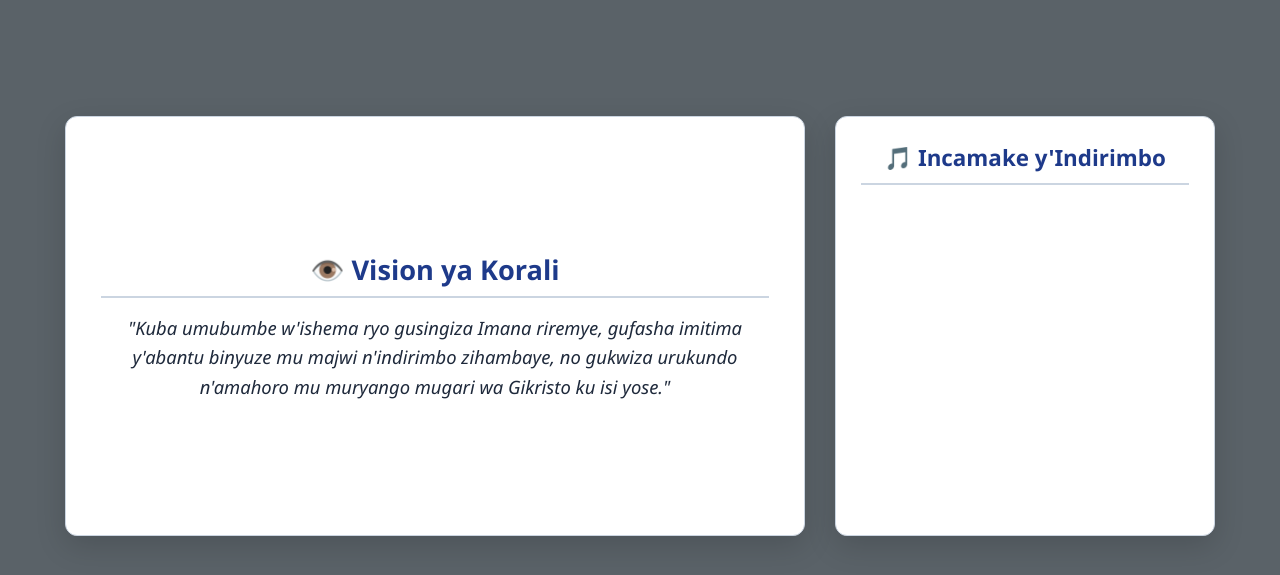
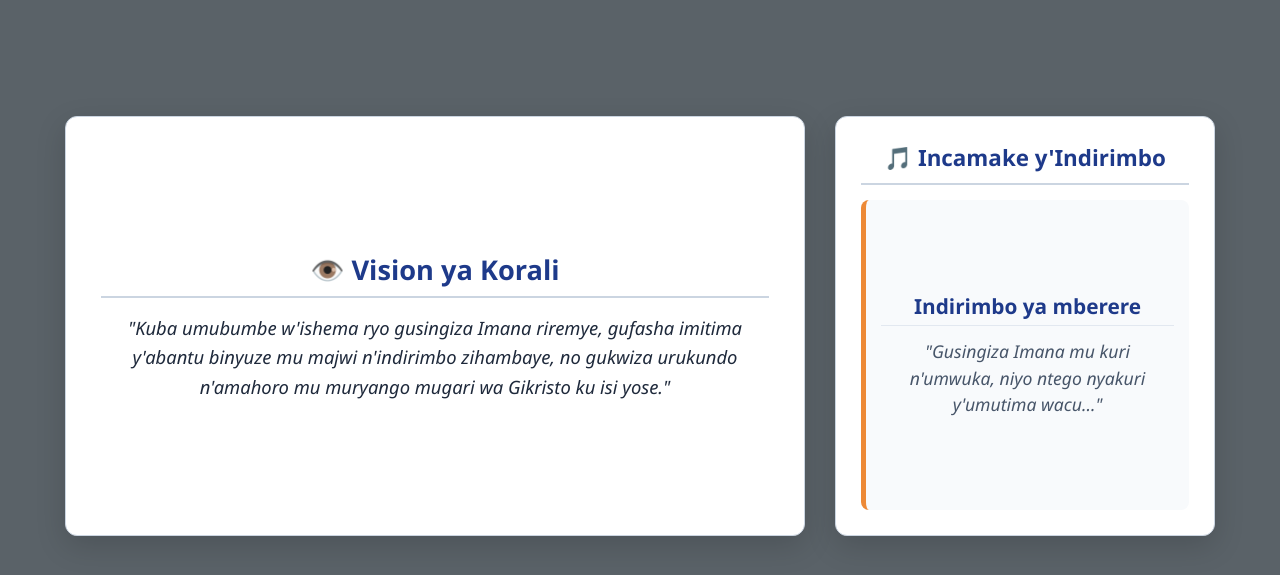
Before and after one commit to CyubahiroJMV/getsemani-choir-system, a Django app: page / in a window 1280 px wide. Shown: the part 133-708 px from the top of the page. Run offline with Django 5.2, Linux system fonts and the light colour scheme; data comes from the database, SQL or seed files in the repository.

Commit message:
Add files via upload

```diff
--- a/choir_app/templates/choir_app/index.html
+++ b/choir_app/templates/choir_app/index.html
@@ -77,7 +77,7 @@
         .left-slide-pane h2 { color: #1e3a8a; margin-top: 0; margin-bottom: 15px; font-size: 1.7em; border-bottom: 2px solid #cbd5e1; padding-bottom: 8px; text-align: center; }
         .left-slide-pane p { font-size: 1.15em; font-style: italic; color: #1e293b; line-height: 1.6; margin: 0; font-weight: 500; text-align: center; }
 
-        /* 2. IBURYO - SONGS CAROUSEL ROW (TWAHAYE IBI SURA NSHYA IHITA IKORA CAROUSEL) */
+        /* 2. IBURYO - SONGS CAROUSEL ROW */
         .right-static-section {
             width: 380px;
             height: 420px;
@@ -99,43 +99,33 @@
             top: 0;
             left: 0;
             display: none;
-            opacity: 0;
-            transition: opacity 1s ease-in-out; /* Guhindura fade effect ngo itere neza nka left section */
             height: 100%;
         }
-        .song-animated-card.active { display: block; opacity: 1; }
+        .song-animated-card.active { display: block; }
 
         .song-snippet-item {
             background: #f8fafc;
-            padding: 15px;
+            padding: 25px 15px;
             border-radius: 8px;
             border-left: 5px solid #ed8936;
             height: 100%;
             display: flex;
             flex-direction: column;
-            justify-content: space-between;
+            justify-content: center;
+            align-items: center;
         }
-        .song-snippet-item h4 { margin: 0 0 8px 0; color: #1e3a8a; font-size: 1.2em; border-bottom: 1px solid #e2e8f0; padding-bottom: 5px; text-align: center; }
-        .song-lyrics-box { flex: 1; overflow-y: auto; color: #475569; font-size: 0.95em; font-style: italic; line-height: 1.4; margin-bottom: 15px; text-align: center; }
-
-        .audio-container { width: 100%; padding-top: 5px; border-top: 1px dashed #cbd5e1; }
-        .audio-player-element { width: 100%; height: 35px; }
+        .song-snippet-item h4 { margin: 0 0 12px 0; color: #1e3a8a; font-size: 1.3em; border-bottom: 1px solid #e2e8f0; padding-bottom: 5px; text-align: center; width: 100%; }
+        .song-lyrics-box { color: #475569; font-size: 1.1em; font-style: italic; line-height: 1.5; text-align: center; }
 
         @keyframes cssFadeTimer { 0%, 45% { opacity: 1; z-index: 2; } 50%, 95% { opacity: 0; z-index: 1; } 100% { opacity: 1; z-index: 2; } }
 
-        /* RESPONSIVE CSS MEDIA QUERIES KURI TELEFONE */
         @media (max-width: 768px) {
             .top-navbar { flex-direction: column; text-align: center; padding: 15px; }
             .tabs-container { flex-direction: column; width: 100%; gap: 8px; }
             .nav-link-item, .btn-admin { width: 100%; text-align: center; padding: 12px; }
-
-            .body-container { flex-direction: column; padding: 15px; gap: 20px; overflow-y: auto; }
-            .left-slider-section { width: 100%; height: auto; min-height: 280px; padding: 20px; }
-            .right-static-section { width: 100%; height: 320px; padding: 20px; }
-
-            .left-slide-pane { width: calc(100% - 40px); height: calc(100% - 40px); top: 20px; left: 20px; }
-            .left-slide-pane h2 { font-size: 1.4em; }
-            .left-slide-pane p { font-size: 1em; }
+            .body-container { flex-direction: column; padding: 15px; gap: 20px; }
+            .left-slider-section { width: 100%; height: auto; min-height: 280px; }
+            .right-static-section { width: 100%; height: 320px; }
         }
     </style>
 </head>
@@ -165,47 +155,50 @@
             </div>
         </div>
 
-        <!-- 2. IBURYO: INCAMAKE Y'INDIRIMBO (TWAHAYE ENGINE NYAKURI) -->
+        <!-- 2. IBURYO: INCAMAKE Y'INDIRIMBO (HANO CODE IRI DYNAMIC KANDI AUTOMATIC 100%) -->
         <div class="right-static-section">
             <h2>🎵 Incamake y'Indirimbo</h2>
-            <div class="songs-window" id="songsWindowBox">
-                {% for song in songs %}
-                    <div class="song-animated-card" data-index="{{ forloop.counter0 }}">
+            <div class="songs-window">
+                <!-- INDIRIMBO YA 1 -->
+                <div class="song-animated-card active">
                     <div class="song-snippet-item">
-                            <div>
-                                <h4>{{ song.title }}</h4>
-                                <div class="song-lyrics-box">{{ song.lyrics|truncatewords:15 }}</div>
-                            </div>
-
-                            <div class="audio-container">
-                                {% if song.audio_file %}
-                                    <audio controls class="audio-player-element" id="audio-{{ forloop.counter0 }}">
-                                        <source src="{{ song.audio_file.url }}" type="audio/mpeg">
-                                    </audio>
-                                {% else %}
-                                    <span style="font-size: 0.85em; color: #94a3b8; font-style: italic; display:block; text-align:center;">❌ Nta Audio ihari.</span>
-                                {% endif %}
+                        <h4>Indirimbo ya mberere</h4>
+                        <div class="song-lyrics-box">"Gusingiza Imana mu kuri n'umwuka, niyo ntego nyakuri y'umutima wacu..."</div>
                     </div>
                 </div>
-                    </div>
-                {% empty %}
-                    <!-- Niba database ishyashya idafite indirimbo nshya, haza iyi y'igereranyo ngo section we kwaka nsa -->
-                    <div class="song-animated-card active" data-index="0">
+                <!-- INDIRIMBO YA 2 -->
+                <div class="song-animated-card">
                     <div class="song-snippet-item">
-                            <div>
                         <h4>Urukundo rwa Yesu</h4>
-                                <div class="song-lyrics-box">"Gusingiza Imana mu kuri n'umwuka, niyo ntego nyakuri yacu uyu munsi..."</div>
-                            </div>
-                            <div class="audio-container">
-                                <span style="font-size: 0.85em; color: #94a3b8; font-style: italic; display:block; text-align:center;">💡 Injira nka Admin wongeremo indirimbo hano.</span>
+                        <div class="song-lyrics-box">"Urukundo rwawe ruratsinda amanywa n'ijoro, waduhaye ishema ryo kubaho..."</div>
                     </div>
                 </div>
+                <!-- INDIRIMBO YA 3 -->
+                <div class="song-animated-card">
+                    <div class="song-snippet-item">
+                        <h4>Mesiya Umwami</h4>
+                        <div class="song-lyrics-box">"Haleluya ku Mwami w'amahoro, ubutumwa bwiza bukwiriye isi yose..."</div>
                     </div>
-                {% endfor %}
+                </div>
             </div>
         </div>
     </div>
 
-    <!-- LIVE AUTO-ROTATE ENGINE FOR SONGS (FORCED ACTION) -->
+    <!-- JAVASCRIPT AUTO-ROTATE ENGINE BUDASHOBORA KWANGA NA RIME -->
     <script>
         document.addEventListener("DOMContentLoaded", function() {
+            const cards = document.querySelectorAll('.song-animated-card');
+            let currentIndex = 0;
+
+            function rotateSongs() {
+                cards[currentIndex].classList.remove('active');
+                currentIndex = (currentIndex + 1) % cards.length;
+                cards[currentIndex].classList.add('active');
+            }
+
+            // Gushyiraho umuvuduko ugenda utera buri masegonda 6 (6000ms) neza neza nka Left Section!
+            setInterval(rotateSongs, 6000);
+        });
+    </script>
+</body>
+</html>
```
Lines whose indentation alone changed are shown as unchanged.
